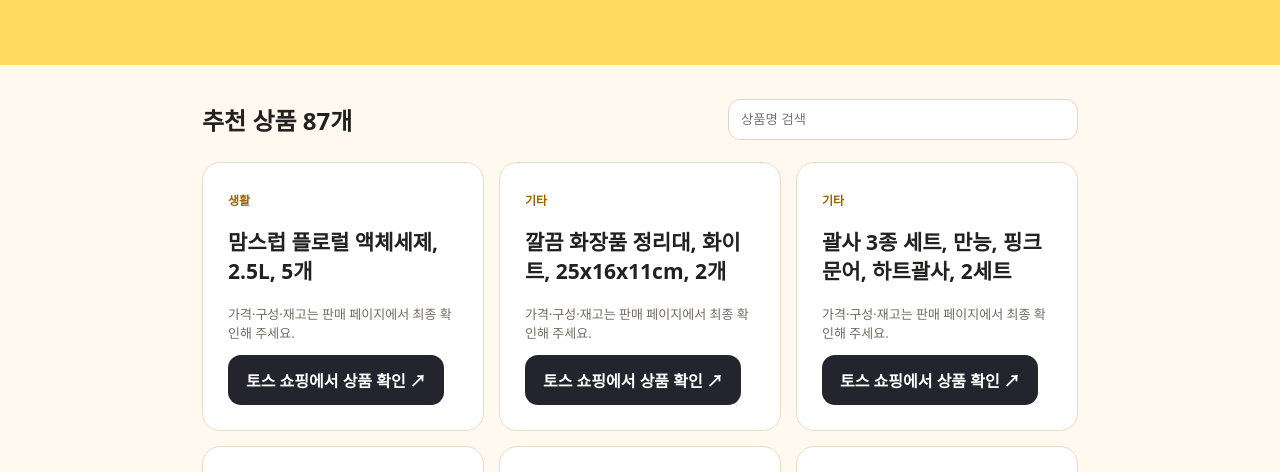
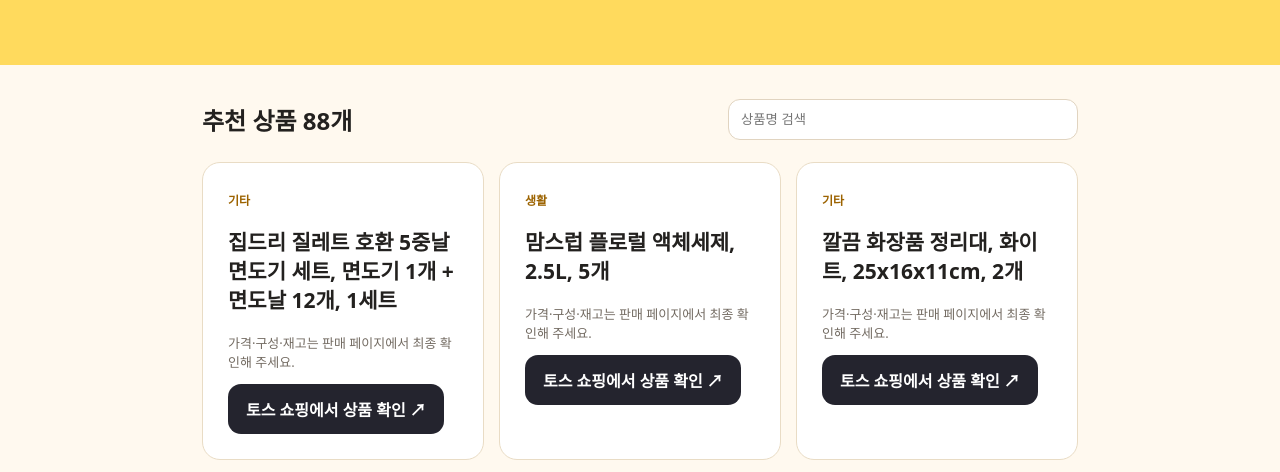
Before and after one commit to dajeongdamda-code/dealpick, a plain HTML site: page shop.html in a window 1280 px wide. Shown: the part 272-744 px from the top of the page. Drawn offline with Linux system fonts and the light colour scheme.

Commit message:
DealPick: add approved product links (newest first)

```diff
--- a/shop.html
+++ b/shop.html
@@ -3,6 +3,7 @@
 </head><body><header class="hero"><div class="wrap"><small>🛍️ TODAY'S DEALPICK · SHOP LINKS</small><h1>영상에서 본 상품,<br>여기서 확인하세요.</h1><p>오늘의 득템픽이 소개한 상품을 모았습니다. 구매 전 가격과 구성은 판매 페이지에서 다시 확인하세요.</p></div></header>
 <main class="wrap main"><div class="top"><h2>추천 상품 <span id="count"></span></h2><input id="search" placeholder="상품명 검색" aria-label="상품명 검색"></div><!-- DealPick newest-first order -->
 <div class="items" id="items">
+<article class="item"><span class="type">기타</span><h2>집드리 질레트 호환 5중날 면도기 세트, 면도기 1개 + 면도날 12개, 1세트</h2><p>가격·구성·재고는 판매 페이지에서 최종 확인해 주세요.</p><a class="buy" target="_blank" rel="noopener noreferrer nofollow sponsored" href="https://toss.shopping/_m/3YGs9sR1">토스 쇼핑에서 상품 확인 ↗</a></article>
 <article class="item"><span class="type">생활</span><h2>맘스럽 플로럴 액체세제, 2.5L, 5개</h2><p>가격·구성·재고는 판매 페이지에서 최종 확인해 주세요.</p><a class="buy" target="_blank" rel="noopener noreferrer nofollow sponsored" href="https://toss.shopping/_m/LlEQblPh">토스 쇼핑에서 상품 확인 ↗</a></article>
 <article class="item"><span class="type">기타</span><h2>깔끔 화장품 정리대, 화이트, 25x16x11cm, 2개</h2><p>가격·구성·재고는 판매 페이지에서 최종 확인해 주세요.</p><a class="buy" target="_blank" rel="noopener noreferrer nofollow sponsored" href="https://toss.shopping/_m/59Sgxtok">토스 쇼핑에서 상품 확인 ↗</a></article>
 <article class="item"><span class="type">기타</span><h2>괄사 3종 세트, 만능, 핑크문어, 하트괄사, 2세트</h2><p>가격·구성·재고는 판매 페이지에서 최종 확인해 주세요.</p><a class="buy" target="_blank" rel="noopener noreferrer nofollow sponsored" href="https://toss.shopping/_m/P7xGBL8j">토스 쇼핑에서 상품 확인 ↗</a></article>
```
